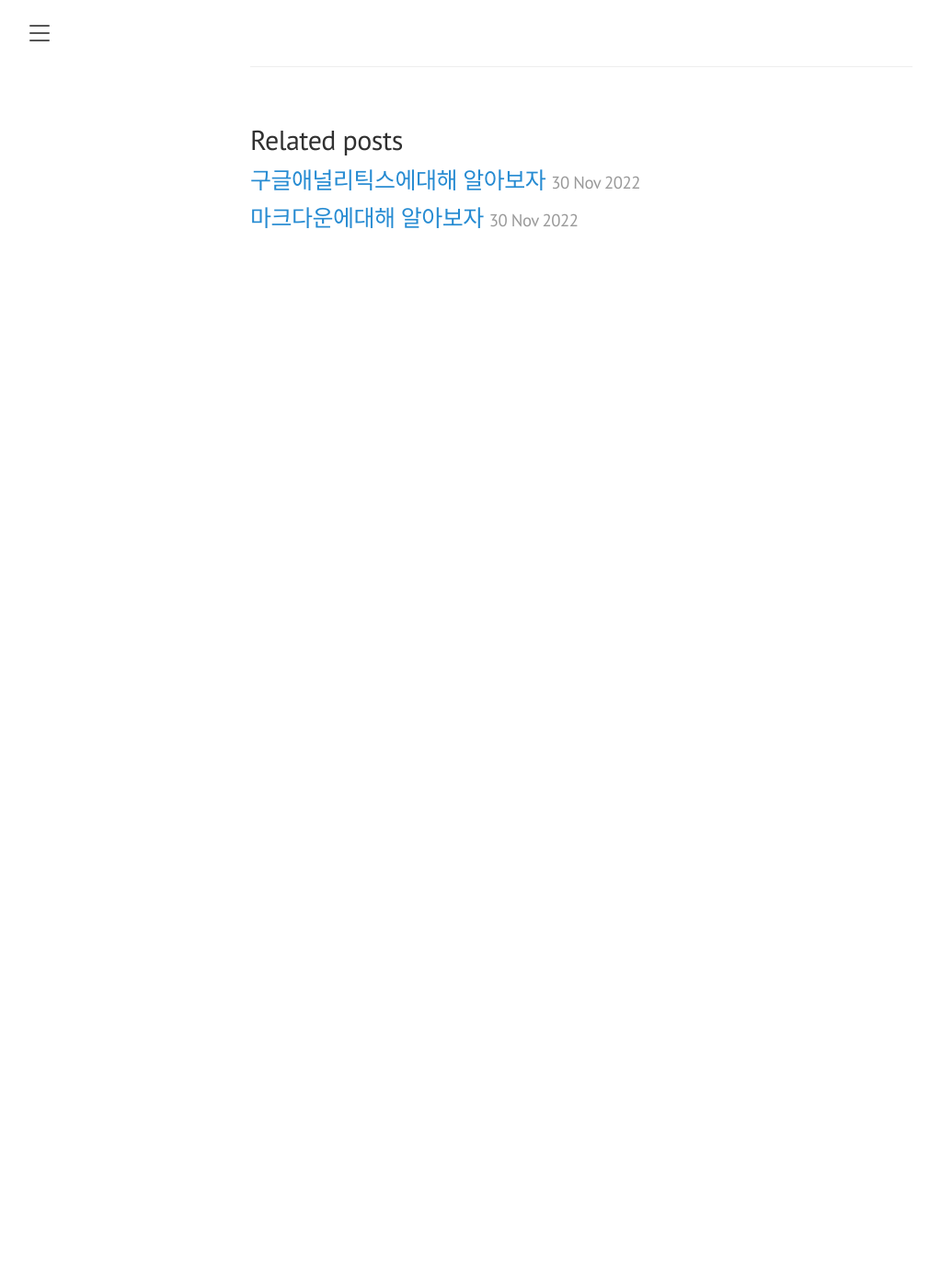
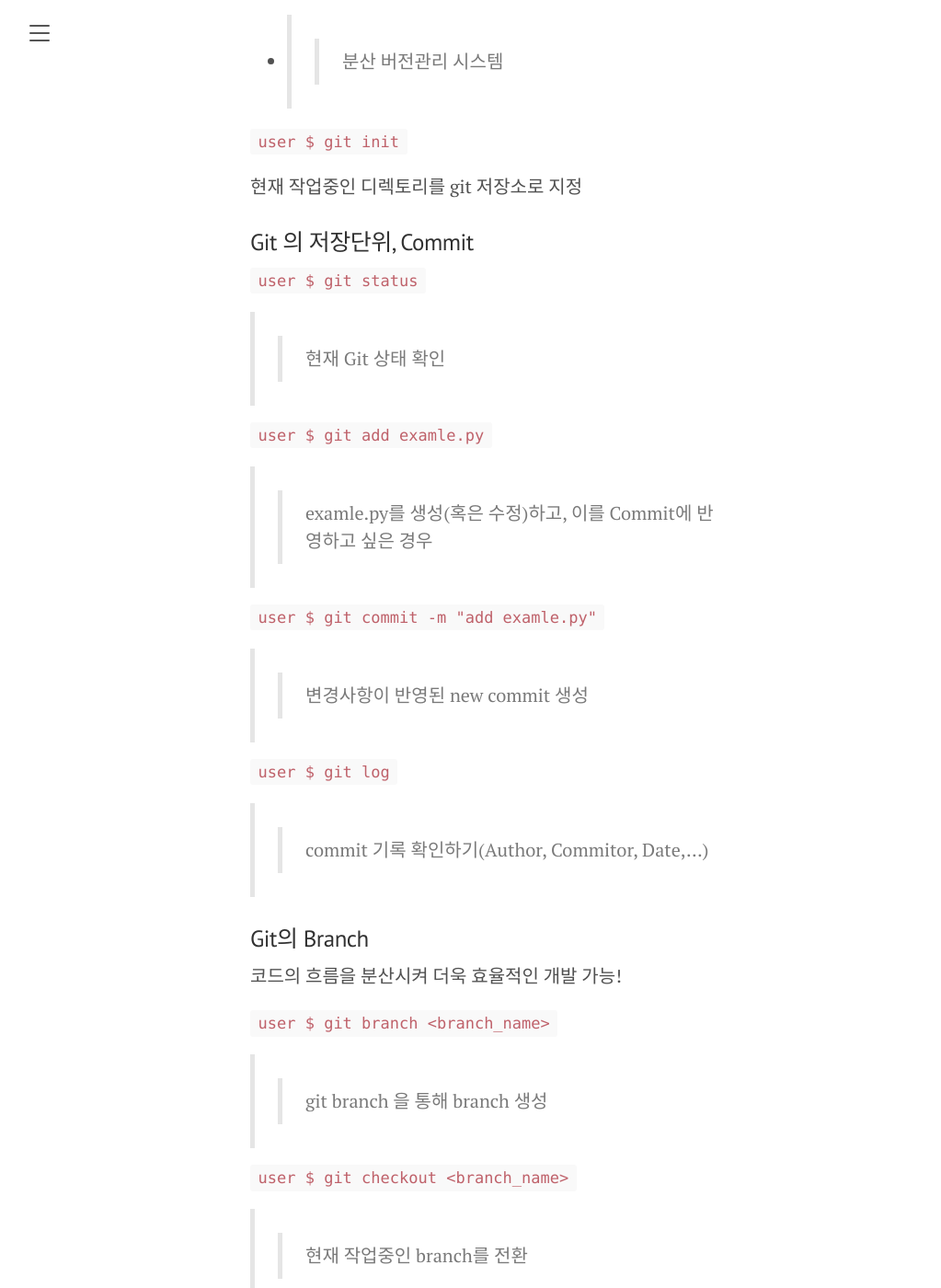
Before and after one commit to jisuzzzz/jisuzzzz.github.io, a Jekyll site: the page built from _posts/2022-11-30-git.markdown, in a window 1280 px wide and 1400 px high, scrolled down 270 px. Shown: the whole window at 92% size, without its empty margins (8-1031 px from the left). Built offline with Jekyll 4.4.1, drawn with Linux system fonts in a browser that asks for light colours; comment, search, counter and statistics services are not loaded; before the commit the page ends 900 px from its top, so only the background shows below that; some of the changed text lies outside the part shown.

Commit message:
최종수정

```diff
--- a/_posts/2022-11-30-git.markdown
+++ b/_posts/2022-11-30-git.markdown
@@ -6,4 +6,79 @@ categories: jekyll update
 comments: True
 ---
 
-안녕하세요
+## Git : 버전관리의 알파이자 오메가
+* >>분산 버전관리 시스템
+
+
+`user $ git init`
+
+
+현재 작업중인 디렉토리를 git 저장소로 지정
+
+
+### Git 의 저장단위, Commit
+
+
+`user $ git status`
+
+
+>> 현재 Git 상태 확인
+
+
+
+
+`user $ git add examle.py`
+
+
+>> examle.py를 생성(혹은 수정)하고, 이를 Commit에 반영하고 싶은 경우
+
+
+
+
+`user $ git commit -m "add examle.py"`
+
+
+>> 변경사항이 반영된 new commit 생성
+
+
+
+
+`user $ git log`
+
+
+>> commit 기록 확인하기(Author, Commitor, Date,...)
+
+### Git의 Branch
+
+
+코드의 흐름을 분산시켜 더욱 효율적인 개발 가능!
+
+
+
+
+`user $ git branch <branch_name>`
+
+
+>> git branch <branch 이름>을 통해 branch 생성
+
+
+
+
+`user $ git checkout <branch_name>`
+
+
+>> 현재 작업중인 branch를 전환
+
+
+
+
+`user $ git branch -d <branch_name>`
+
+
+>> git branch -d <branch_이름>을 통해 branch 삭제
+
+
+
+
+지금까지 Git의 로컬 저장소에서 할 수 있는 일들을 다뤘습니다
+이제는 다른 사람과 협업을~~!~!
```
